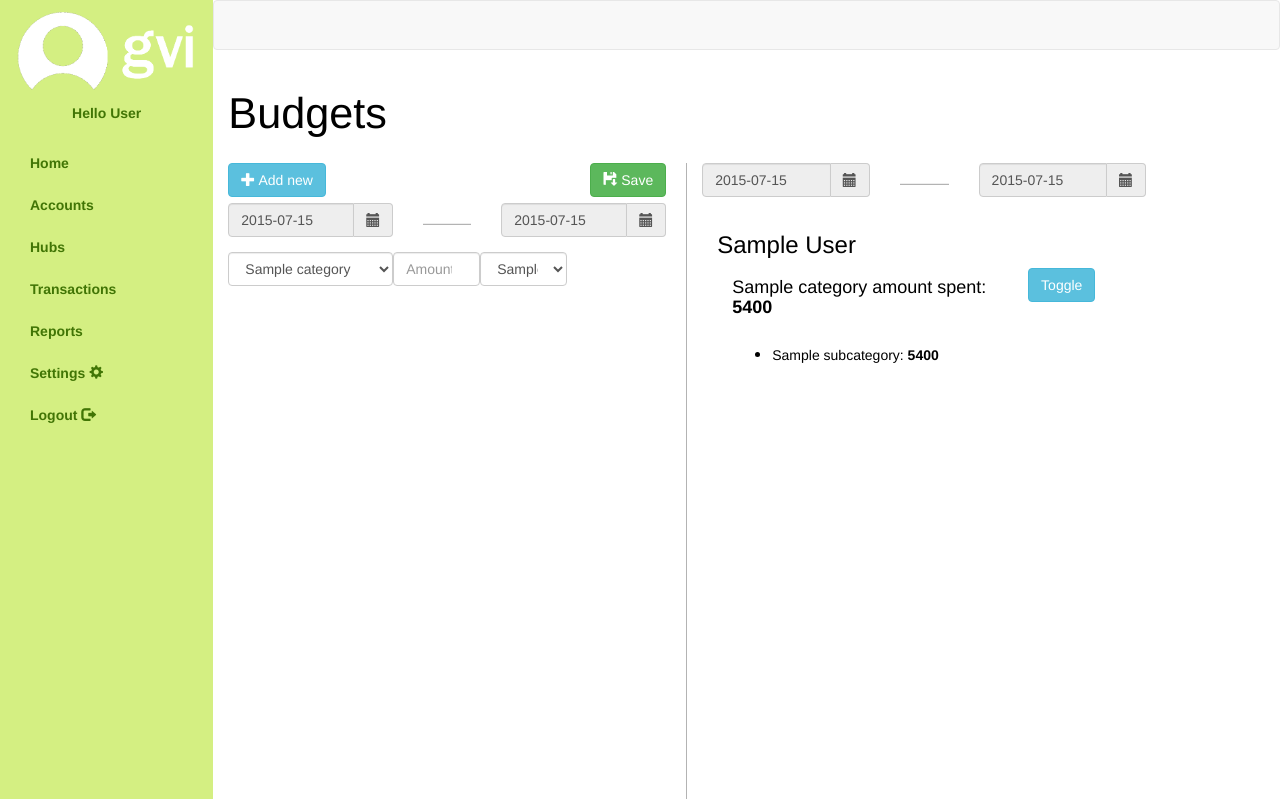
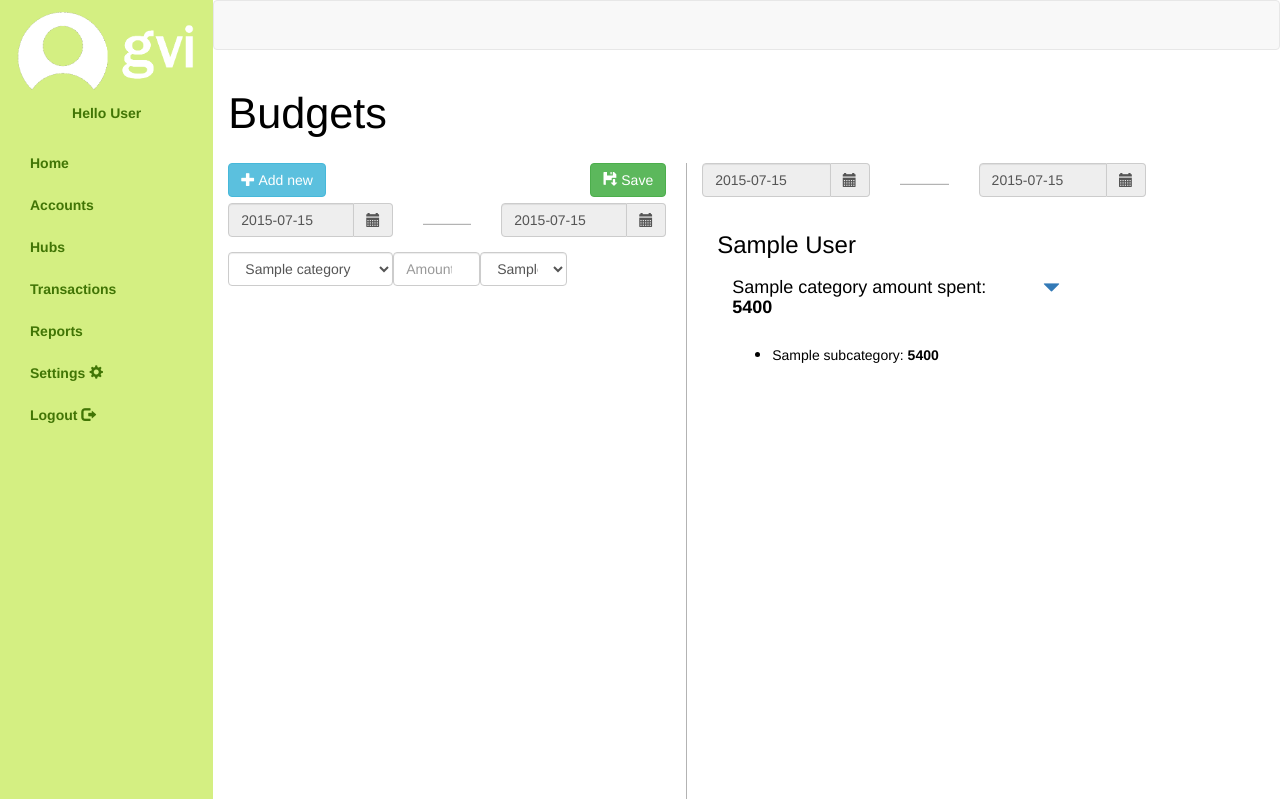
Before and after one commit to m1k3r/gvi-accounts, a Django app: page /budgets/ in a window 1280 px wide. Shown: the top 799 px of the page. Run offline with Django 3.2, Linux system fonts and the light colour scheme; tables that the repository leaves empty hold one stand-in row (values such as "Sample post"); some libraries are stand-ins or nearby versions.

Commit message:
Adds amount spent per subcategory with button to hide

```diff
--- a/gvi/budgets/templates/budgets/dashboard.html
+++ b/gvi/budgets/templates/budgets/dashboard.html
@@ -124,7 +124,7 @@
 
             </div>
 
-            <div class="budgets">
+            <div class="budgets budgets_wrap">
                 {% for a in currency %}
                     <div class="row">
                         <h3>{{ a.name }}</h3>
@@ -136,18 +136,18 @@
                             </div>
 
                             <div class="col-xs-4">
-                                <button class="btn btn-info" name="{{ b.name }}" id="{{ b.name }}">
-                                    <span class="" aria-hidden="true"></span> Toggle
-                                </button>
+                                <div class="col-xs-1 checkbox">
+                                    <a href="#" class="toggle_sub" name="{{ a.id }}{{ b.number }}">
+                                        <span class="glyphicon glyphicon-triangle-bottom"></span>
+                                    </a>
+
+                                </div>
                             </div>
-
-
-
                         </div>
                         {% for c in b.subcategory_set.all %}
                             <div class="row">
                                 <div class="col-xs-12">
-                                    <ul name="penis" id="penis">
+                                    <ul name="{{ a.id }}{{ b.number }}sub" id="{{ a.id }}{{ b.number }}sub" class="toggle_sub">
                                         <li><h5>{{ c.name }}: <label> 5400</label></h5></li>
                                     </ul>
                                 </div>
```
